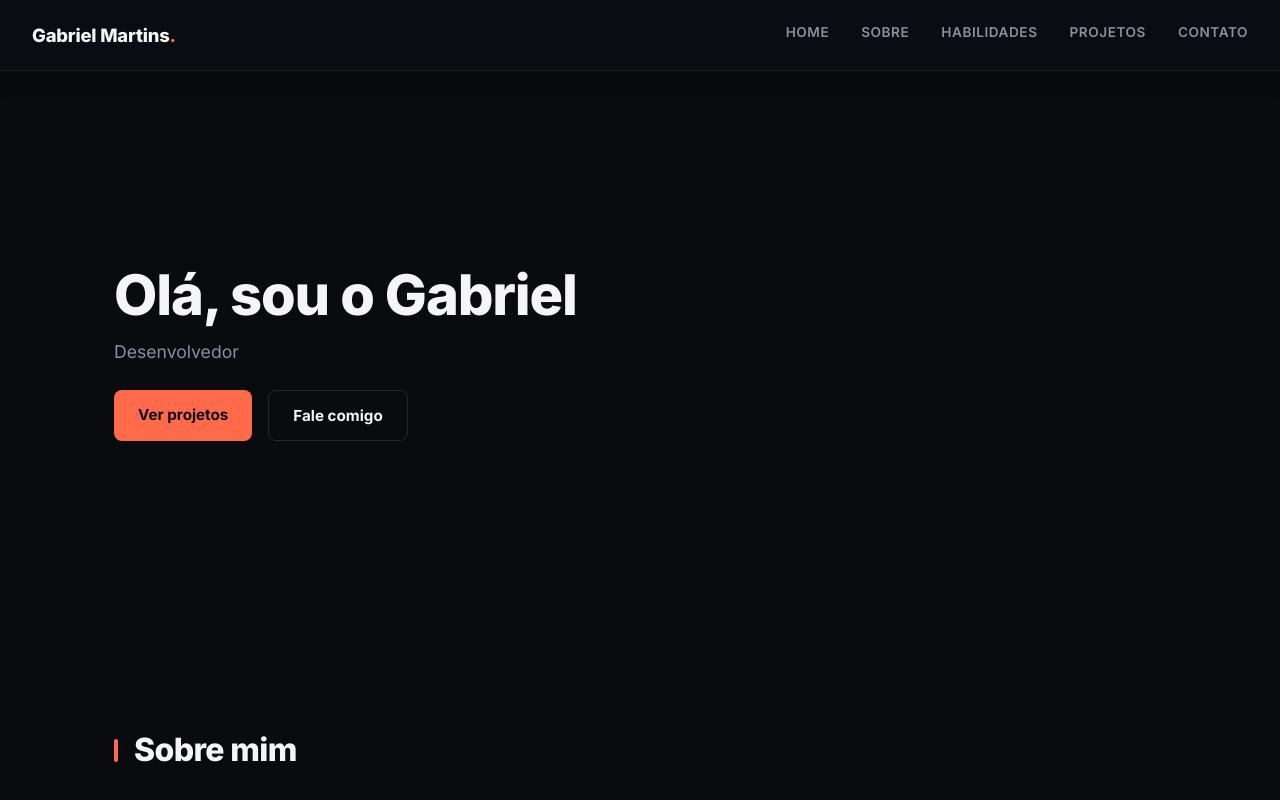
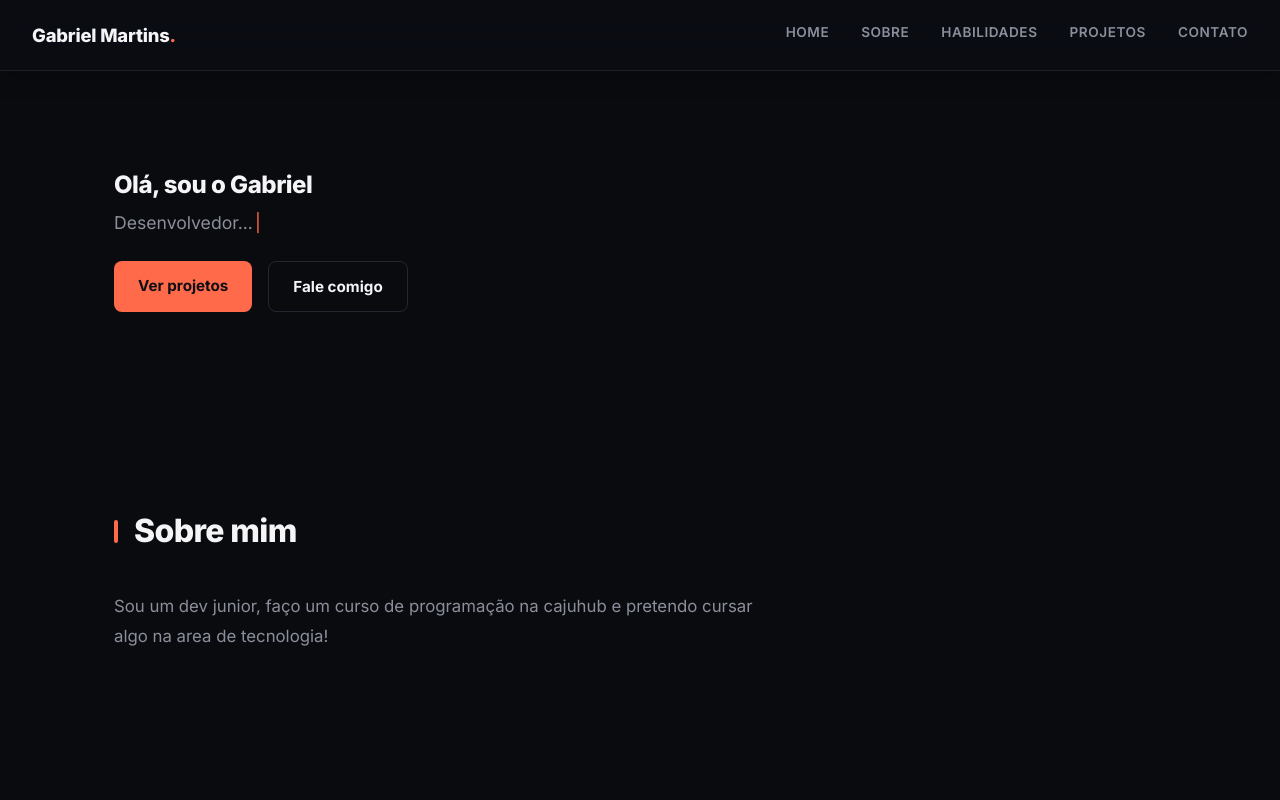
Before and after one commit to Gabriel-Martins1/Portifolio2.0, a React (Vite) app: page / in a window 1280 px wide. Shown: the top 800 px of the page. Built offline with nearby package versions, Linux system fonts and the light colour scheme; no server answers.

Commit message:
Feat: efeito de digitando no hero

```diff
--- a/index.html
+++ b/index.html
@@ -7,8 +7,7 @@
     <link rel="apple-touch-icon" href="/apple-touch-icon.png" />
     <title>Gabriel Martins — Desenvolvedor</title>
     <meta name="viewport" content="width=device-width, initial-scale=1.0" />
-    <meta name="description" content="Portfólio de Gabriel Martins, desenvolvedor júnior — projetos em React, React Native, Node.js e C#." />
-    <meta property="og:title" content="Gabriel Martins — Desenvolvedor" />
+    <meta name="description" content="gitGabriel Martins — Desenvolvedor" />
     <meta property="og:description" content="Confira meus projetos em React, React Native, Node.js e C#." />
     <meta property="og:image" content="/favicon-512.png" />
     <meta property="og:type" content="website" />
--- a/src/App.css
+++ b/src/App.css
@@ -1,36 +1,26 @@
 /* Hero */
-#hero {
-  min-height: 70vh;
-  display: flex;
-  flex-direction: column;
-  justify-content: center;
-  position: relative;
-  overflow: hidden;
-}
-
-#hero::before {
-  content: "";
-  position: absolute;
-  top: -20%;
-  right: -10%;
-  width: 600px;
-  height: 600px;
-  background: radial-gradient(circle, var(--accent-glow) 0%, transparent 70%);
-  filter: blur(60px);
-  pointer-events: none;
-  z-index: -1;
-}
-
-#hero h1 {
-  font-size: clamp(2.2rem, 5vw, 3.5rem);
-}
-
-#hero p {
+.hero-typewriter {
   color: var(--text-muted);
   font-size: 1.1rem;
   margin-top: 8px;
+  display: inline-flex;
+  align-items: center;
 }
 
+.hero-cursor {
+  color: var(--accent);
+  margin-left: 2px;
+  font-weight: 400;
+}
+
+.hero-cursor.piscando {
+  animation: cursor-blink 1s step-end infinite;
+}
+
+@keyframes cursor-blink {
+  0%, 50% { opacity: 1; }
+  51%, 100% { opacity: 0; }
+}
 section[id] {
   scroll-margin-top: 80px;
 }
--- a/src/sections/Hero.jsx
+++ b/src/sections/Hero.jsx
@@ -1,7 +1,28 @@
+import { useState, useEffect } from 'react';
 import { motion } from "motion/react";
 import Button from '../components/Button';
 
+const TEXTO = "Desenvolvedor...";
+const VELOCIDADE = 90; // ms entre cada letra
+
 function Hero() {
+  const [textoDigitado, setTextoDigitado] = useState('');
+  const [terminouDigitar, setTerminouDigitar] = useState(false);
+
+  useEffect(() => {
+    let i = 0;
+    const intervalo = setInterval(() => {
+      i++;
+      setTextoDigitado(TEXTO.slice(0, i));
+      if (i >= TEXTO.length) {
+        clearInterval(intervalo);
+        setTerminouDigitar(true);
+      }
+    }, VELOCIDADE);
+
+    return () => clearInterval(intervalo);
+  }, []);
+
   return (
     <section id="hero">
       <motion.h1
@@ -11,13 +32,12 @@ function Hero() {
       >
         Olá, sou o Gabriel
       </motion.h1>
-      <motion.p
-        initial={{ opacity: 0, y: 20 }}
-        animate={{ opacity: 1, y: 0 }}
-        transition={{ duration: 0.6, delay: 0.15 }}
-      >
-        Desenvolvedor
-      </motion.p>
+
+      <p className="hero-typewriter">
+        {textoDigitado}
+        <span className={`hero-cursor ${terminouDigitar ? 'piscando' : ''}`}>|</span>
+      </p>
+
       <motion.div
         initial={{ opacity: 0, y: 20 }}
         animate={{ opacity: 1, y: 0 }}
```
